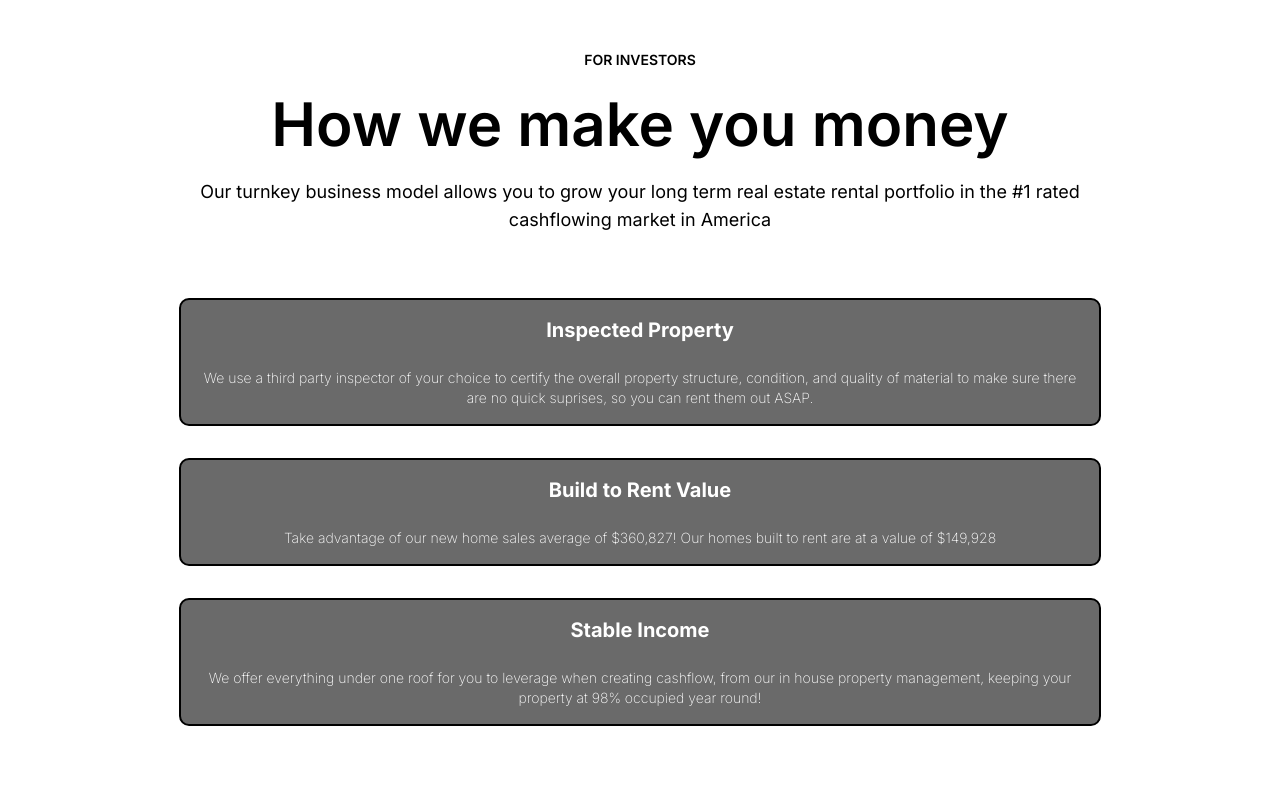
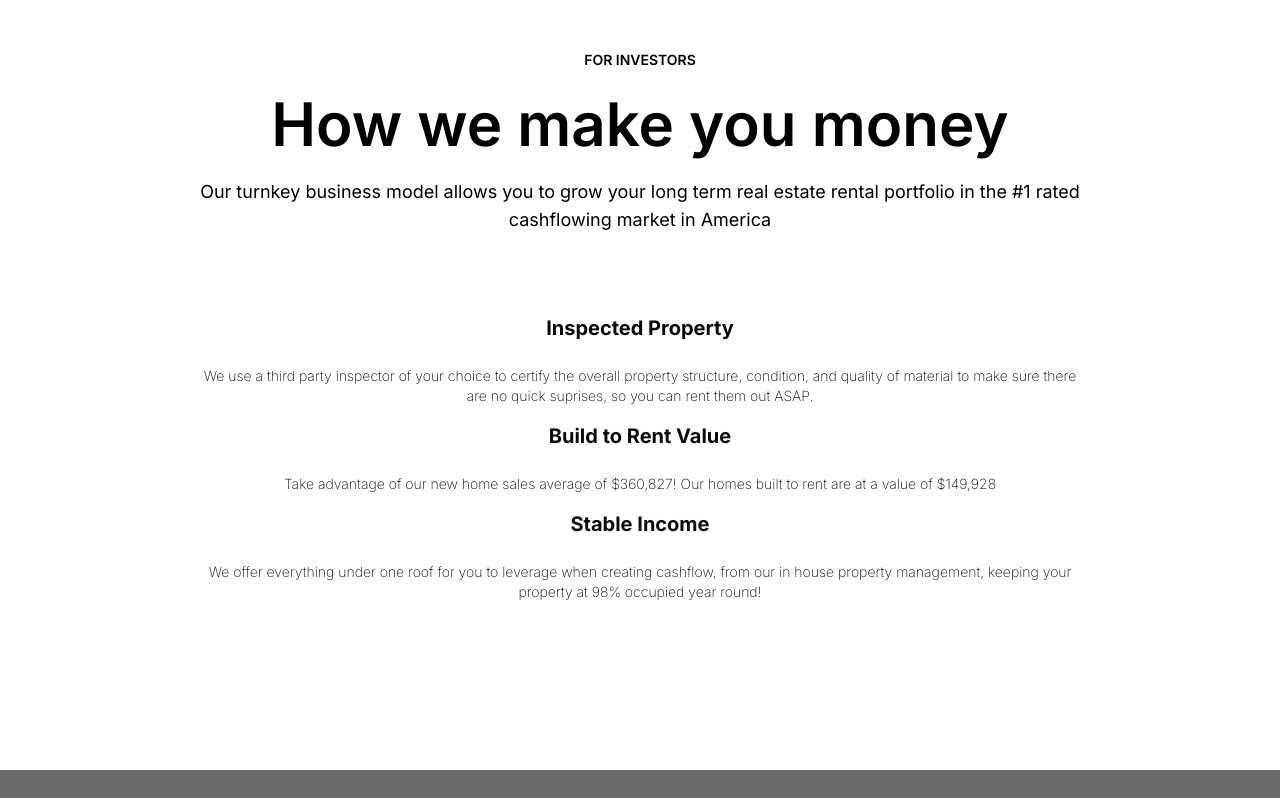
Before and after one commit to akibiaons/memphisturnkeyrentals, a Next.js app: page / in a window 1280 px wide. Shown: the part 927-1725 px from the top of the page. Built offline with nearby package versions, Linux system fonts and the light colour scheme.

Commit message:
added next theme, neutral

```diff
--- a/src/app/globals.css
+++ b/src/app/globals.css
@@ -1,109 +1,59 @@
 @tailwind base;
 @tailwind components;
 @tailwind utilities;
-@import "~slick-carousel/slick/slick.css";
-@import "~slick-carousel/slick/slick-theme.css";
 
-/* Below is the navbar css for the hamburger menu */
-.hamburger-menu {
-  width: 2rem;
-  height: 1.5rem;
-  display: flex;
-  flex-direction: column;
-  justify-content: space-around;
-  cursor: pointer;
-}
+@layer base {
+  :root {
+    --background: 0 0% 100%;
+    --foreground: 0 0% 3.9%;
+    --card: 0 0% 100%;
+    --card-foreground: 0 0% 3.9%;
+    --popover: 0 0% 100%;
+    --popover-foreground: 0 0% 3.9%;
+    --primary: 0 0% 9%;
+    --primary-foreground: 0 0% 98%;
+    --secondary: 0 0% 96.1%;
+    --secondary-foreground: 0 0% 9%;
+    --muted: 0 0% 96.1%;
+    --muted-foreground: 0 0% 45.1%;
+    --accent: 0 0% 96.1%;
+    --accent-foreground: 0 0% 9%;
+    --destructive: 0 84.2% 60.2%;
+    --destructive-foreground: 0 0% 98%;
+    --border: 0 0% 89.8%;
+    --input: 0 0% 89.8%;
+    --ring: 0 0% 3.9%;
+    --radius: 0.5rem;
+  }
 
-.line {
-  display: block;
-  width: 100%;
-  height: 0.09rem;
-  background-color: #930909;
-  transition: transform 0.3s ease;
-}
-
-/* When the 'open' class is added to 'hamburger-menu', apply these transformations */
-.hamburger-menu.open .line1 {
-  transform: rotate(45deg) translate(5px, 5px);
-}
-
-.hamburger-menu.open .line2 {
-  transform: rotate(-45deg) translate(7px, -7px);
-}
-
-@media (max-width: 400px) {
-  /* Styles will go here like this shadow-inner for smaller mobile screens */
-  .shadow-inner {
-    box-shadow: inset 0px 0px 20px 10px rgba(0, 0, 0, 0.6);
+  .dark {
+    --background: 0 0% 3.9%;
+    --foreground: 0 0% 98%;
+    --card: 0 0% 3.9%;
+    --card-foreground: 0 0% 98%;
+    --popover: 0 0% 3.9%;
+    --popover-foreground: 0 0% 98%;
+    --primary: 0 0% 98%;
+    --primary-foreground: 0 0% 9%;
+    --secondary: 0 0% 14.9%;
+    --secondary-foreground: 0 0% 98%;
+    --muted: 0 0% 14.9%;
+    --muted-foreground: 0 0% 63.9%;
+    --accent: 0 0% 14.9%;
+    --accent-foreground: 0 0% 98%;
+    --destructive: 0 62.8% 30.6%;
+    --destructive-foreground: 0 0% 98%;
+    --border: 0 0% 14.9%;
+    --input: 0 0% 14.9%;
+    --ring: 0 0% 83.1%;
   }
 }
 
-/* Text stroke for the hero section */
-.text-stroke {
-  -webkit-text-stroke: 0.5px black; /* Adjusted width */
-  color: white; /* text color */
+@layer base {
+  * {
+    @apply border-border;
+  }
+  body {
+    @apply bg-background text-foreground;
+  }
 }
-
-.text-shadow {
-  text-shadow: 3px 3px 3px rgba(0, 0, 0, 0.6);
-}
-
-/* Boxes for Section One explainers*/
-.parentBox {
-  display: flex;
-  gap: 2rem;
-  /* justify-content: center; */
-  /* align-items: center; */
-  flex-direction: column;
-}
-.boxOne {
-  color: white;
-  background-color: #6a6a6a;
-  border: solid 2px black;
-  border-radius: 10px;
-}
-
-.boxTwo {
-  color: white;
-  background-color: #6a6a6a;
-  border: solid 2px black;
-  border-radius: 10px;
-}
-
-.boxThree {
-  color: white;
-  background-color: #6a6a6a;
-  border: solid 2px black;
-  border-radius: 10px;
-}
-
-.slick-dots li button:before {
-  font-size: 16px; /* Increasing the font size makes the dots larger */
-  color: gray; /* Setting the color to white for better visibility */
-  opacity: 0.5; /* Increase slightly if dots are disappearing into the background */
-}
-
-.slick-dots li.slick-active button:before {
-  opacity: 1; /* Fully opaque when active */
-}
-
-/* Custom arrow styles  for the carousel in CSS*/
-.custom-arrow {
-  z-index: 1; /* Ensure arrows are above other content */
-  background: rgba(0, 0, 0, 0.5); /* Semi-transparent black background */
-  border-radius: 50%; /* Circular arrows */
-  width: 20px; /* Size of the arrows */
-  height: 20px; /* Size of the arrows */
-  display: flex;
-  align-items: center;
-  justify-content: center;
-  color: gray; /* Arrow color */
-}
-
-.custom-next-arrow {
-  right: 20px; /* Position from the right */
-}
-
-.custom-prev-arrow {
-  left: 20px; /* Position from the left */
-}
```
